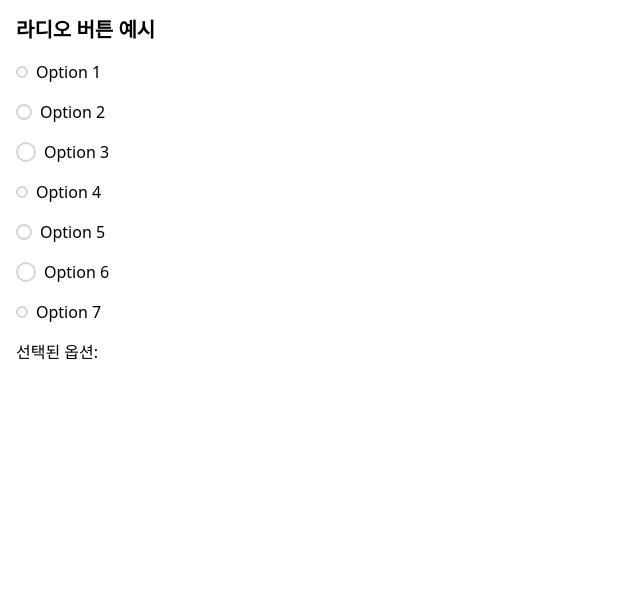
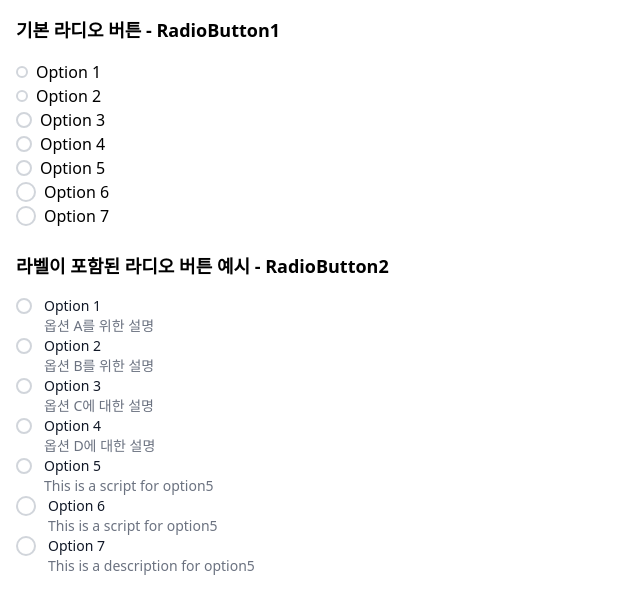
Before and after one commit to Poten14/Componique, a Next.js app: page /js in a window 1280 px wide. Shown: the top 614 px of the page, without its empty margins (0-640 px from the left). Built offline with nearby package versions, Linux system fonts and the light colour scheme.

Commit message:
test: RadioButton2 clear

```diff
--- a/src/app/(page)/js/page.tsx
+++ b/src/app/(page)/js/page.tsx
@@ -1,86 +1,165 @@
 "use client";
+import RadioButton1 from "@/components/RadioButton/RadioButton1";
+import RadioButton2 from "@/components/RadioButton/RadioButton2";
+import React, { useState } from "react";
 
-import React, { useState } from "react";
-import RadioButton1 from "@/components/RadioButton/RadioButton1";
+const Page = () => {
+  const [basicSelectedValue, setBasicSelectedValue] = useState("");
+  const [labelSelectedValue, setLabelSelectedValue] = useState("");
 
-const RadioButtonPage = () => {
-  const [selectedValue, setSelectedValue] = useState<string>("");
+  const handleBasicChange = (event: React.ChangeEvent<HTMLInputElement>) => {
+    setBasicSelectedValue(event.target.value);
+  };
 
-  const handleChange = (event: React.ChangeEvent<HTMLInputElement>) => {
-    setSelectedValue(event.target.value);
+  const handleLabelChange = (event: React.ChangeEvent<HTMLInputElement>) => {
+    setLabelSelectedValue(event.target.value);
   };
 
   return (
-    <div className="p-4">
-      <h1 className="mb-4 text-xl font-bold">라디오 버튼 예시</h1>
-      <div className="space-y-4">
+    <div className="ml-4 mt-4">
+      <h1 className="mb-4 text-lg font-semibold">
+        기본 라디오 버튼 - RadioButton1
+      </h1>
       <RadioButton1
-          name="options"
+        name="basicOptions"
         value="option1"
-          checked={selectedValue === "option1"}
-          onChange={handleChange}
+        checked={basicSelectedValue === "option1"}
+        onChange={handleBasicChange}
         label="Option 1"
         size="small"
         color="sky"
       />
       <RadioButton1
-          name="options"
+        name="basicOptions"
         value="option2"
-          checked={selectedValue === "option2"}
-          onChange={handleChange}
+        checked={basicSelectedValue === "option2"}
+        onChange={handleBasicChange}
         label="Option 2"
-          size="medium"
+        size="small"
         color="grey"
       />
       <RadioButton1
-          name="options"
+        name="basicOptions"
         value="option3"
-          checked={selectedValue === "option3"}
-          onChange={handleChange}
+        checked={basicSelectedValue === "option3"}
+        onChange={handleBasicChange}
         label="Option 3"
-          size="large"
+        size="medium"
         color="blue"
       />
       <RadioButton1
-          name="options"
+        name="basicOptions"
         value="option4"
-          checked={selectedValue === "option4"}
-          onChange={handleChange}
+        checked={basicSelectedValue === "option4"}
+        onChange={handleBasicChange}
         label="Option 4"
-          size="small"
+        size="medium"
         color="purple"
       />
       <RadioButton1
-          name="options"
+        name="basicOptions"
         value="option5"
-          checked={selectedValue === "option5"}
-          onChange={handleChange}
+        checked={basicSelectedValue === "option5"}
+        onChange={handleBasicChange}
         label="Option 5"
         size="medium"
         color="green"
       />
       <RadioButton1
-          name="options"
+        name="basicOptions"
         value="option6"
-          checked={selectedValue === "option6"}
-          onChange={handleChange}
+        checked={basicSelectedValue === "option6"}
+        onChange={handleBasicChange}
         label="Option 6"
         size="large"
         color="yellow"
       />
       <RadioButton1
-          name="options"
+        name="basicOptions"
         value="option7"
-          checked={selectedValue === "option7"}
-          onChange={handleChange}
+        checked={basicSelectedValue === "option7"}
+        onChange={handleBasicChange}
         label="Option 7"
-          size="small"
+        size="large"
+        color="red"
+      />
+      <br />
+      <h2 className="mb-4 text-lg font-semibold">
+        라벨이 포함된 라디오 버튼 예시 - RadioButton2
+      </h2>
+      <RadioButton2
+        name="labelOptions" // 구분된 name 속성
+        value="Option1"
+        checked={labelSelectedValue === "Option1"}
+        onChange={handleLabelChange}
+        label="Option 1"
+        description="옵션 A를 위한 설명"
+        size="medium"
+        color="sky"
+      />
+
+      <RadioButton2
+        name="labelOptions"
+        value="Option2"
+        checked={labelSelectedValue === "Option2"}
+        onChange={handleLabelChange}
+        label="Option 2"
+        description="옵션 B를 위한 설명"
+        size="medium"
+        color="grey"
+      />
+
+      <RadioButton2
+        name="labelOptions"
+        value="option3"
+        checked={labelSelectedValue === "option3"}
+        onChange={handleLabelChange}
+        label="Option 3"
+        description="옵션 C에 대한 설명"
+        size="medium"
+        color="blue"
+      />
+      <RadioButton2
+        name="labelOptions"
+        value="option4"
+        checked={labelSelectedValue === "option4"}
+        onChange={handleLabelChange}
+        label="Option 4"
+        description="옵션 D에 대한 설명"
+        size="medium"
+        color="purple"
+      />
+      <RadioButton2
+        name="labelOptions"
+        value="option5"
+        checked={labelSelectedValue === "option5"}
+        onChange={handleLabelChange}
+        label="Option 5"
+        description="This is a script for option5"
+        size="medium"
+        color="green"
+      />
+      <RadioButton2
+        name="labelOptions"
+        value="option6"
+        checked={labelSelectedValue === "option6"}
+        onChange={handleLabelChange}
+        label="Option 6"
+        description="This is a script for option5"
+        size="large"
+        color="yellow"
+      />
+      <RadioButton2
+        name="labelOptions"
+        value="option7"
+        checked={labelSelectedValue === "option7"}
+        onChange={handleLabelChange}
+        label="Option 7"
+        description="This is a description for option5"
+        size="large"
         color="red"
       />
     </div>
-      <p className="mt-4">선택된 옵션: {selectedValue}</p>
-    </div>
   );
 };
-
-export default RadioButtonPage;
+export default Page;
--- a/src/components/RadioButton/RadioButton1.tsx
+++ b/src/components/RadioButton/RadioButton1.tsx
@@ -1,20 +1,18 @@
-"use client"; // 클라이언트 컴포넌트로 설정
+"use client";
 
-import React, { useState } from "react";
+import React from "react";
 
-// 라디오 버튼 프롭스 인터페이스 정의
 interface RadioButtonProps {
   name: string;
   value: string;
   checked: boolean;
-  onChange: (event: any) => void;
+  onChange: (event: React.ChangeEvent<HTMLInputElement>) => void;
   disabled?: boolean;
   size?: "small" | "medium" | "large";
   color?: string;
   label?: string;
 }
 
-// RadioButton 컴포넌트
 const RadioButton1 = ({
   name,
   value,
@@ -25,7 +23,6 @@ const RadioButton1 = ({
   color = "bg-[#9AC5E5]",
   label,
 }: RadioButtonProps) => {
-  // 크기 스타일 (변경 없음)
   let sizeStyle = "w-4 h-4";
   if (size === "small") {
     sizeStyle = "w-3 h-3";
@@ -33,7 +30,6 @@ const RadioButton1 = ({
     sizeStyle = "w-5 h-5";
   }
 
-  // 색상 스타일 적용
   const colorClasses: { [key: string]: string } = {
     sky: "bg-[#9AC5E5] border-[#9AC5E5]",
     grey: "bg-[#DCDCDD] border-[#DCDCDD]",
@@ -67,86 +63,4 @@ const RadioButton1 = ({
   );
 };
 
-// RadioGroup 컴포넌트
-const RadioGroup = () => {
-  const [selectedValue, setSelectedValue] = useState<string>("");
-
-  // 선택 상태 변경 핸들러
-  const handleChange = (event: React.ChangeEvent<HTMLInputElement>) => {
-    setSelectedValue(event.target.value);
-  };
-
-  return (
-    <div className="p-4">
-      <h1 className="mb-4 text-lg font-semibold">
-        기본 라디오 버튼 - radioButton1
-      </h1>
-      <RadioButton1
-        name="options"
-        value="option1"
-        checked={selectedValue === "option1"}
-        onChange={handleChange}
-        label="Option 1"
-        size="small"
-        color="sky"
-      />
-      <RadioButton1
-        name="options"
-        value="option2"
-        checked={selectedValue === "option2"}
-        onChange={handleChange}
-        label="Option 2"
-        size="medium"
-        color="grey"
-      />
-      <RadioButton1
-        name="options"
-        value="option3"
-        checked={selectedValue === "option3"}
-        onChange={handleChange}
-        label="Option 3"
-        size="large"
-        color="blue"
-      />
-      <RadioButton1
-        name="options"
-        value="option4"
-        checked={selectedValue === "option4"}
-        onChange={handleChange}
-        label="Option 4"
-        size="small"
-        color="purple"
-      />
-      <RadioButton1
-        name="options"
-        value="option5"
-        checked={selectedValue === "option5"}
-        onChange={handleChange}
-        label="Option 5"
-        size="medium"
-        color="green"
-      />
-      <RadioButton1
-        name="options"
-        value="option6"
-        checked={selectedValue === "option6"}
-        onChange={handleChange}
-        label="Option 6"
-        size="large"
-        color="yellow"
-      />
-      <RadioButton1
-        name="options"
-        value="option7"
-        checked={selectedValue === "option7"}
-        onChange={handleChange}
-        label="Option 7"
-        size="small"
-        color="red"
-      />
-      <p className="mt-4">Selected Option: {selectedValue}</p>
-    </div>
-  );
-};
-
 export default RadioButton1;
--- /dev/null
+++ b/src/components/RadioButton/RadioButton2.tsx
@@ -0,0 +1,73 @@
+"use client";
+
+import React from "react";
+
+interface RadioButtonProps {
+  name: string;
+  value: string;
+  checked: boolean;
+  onChange: (event: React.ChangeEvent<HTMLInputElement>) => void;
+  label: string;
+  description: string;
+  disabled?: boolean;
+  size?: "small" | "medium" | "large";
+  color?: string;
+}
+
+const RadioButton2: React.FC<RadioButtonProps> = ({
+  name,
+  value,
+  checked,
+  onChange,
+  label,
+  description,
+  disabled = false,
+  size = "medium",
+  color = "blue",
+}) => {
+  let sizeStyle = "w-4 h-4";
+  if (size === "small") {
+    sizeStyle = "w-3 h-3";
+  } else if (size === "large") {
+    sizeStyle = "w-5 h-5";
+  }
+
+  const colorClasses: { [key: string]: string } = {
+    sky: "bg-[#9AC5E5] border-[#9AC5E5]",
+    grey: "bg-[#DCDCDD] border-[#DCDCDD]",
+    blue: "bg-[#558FFF] border-[#558FFF]",
+    purple: "bg-[#C294F0] border-[#C294F0]",
+    green: "bg-[#7EEFAF] border-[#7EEFAF]",
+    yellow: "bg-[#EDCE7B] border-[#EDCE7B]",
+    red: "bg-[#FF7676] border-[#FF7676]",
+  };
+
+  const selectedColorStyle =
+    colorClasses[color] || `bg-blue-500 border-blue-500`;
+
+  return (
+    <label
+      className={`flex items-start space-x-3 ${disabled ? "cursor-not-allowed opacity-50" : "cursor-pointer"}`}
+    >
+      <div className="flex h-5 items-center">
+        <input
+          type="radio"
+          name={name}
+          value={value}
+          checked={checked}
+          onChange={onChange}
+          disabled={disabled}
+          className={`appearance-none rounded-full border-2 ${sizeStyle} ${
+            checked ? selectedColorStyle : "border-gray-300 bg-white"
+          } focus:outline-none focus:ring-2 focus:ring-offset-2 focus:ring-${color}-500`}
+        />
+      </div>
+      <div className="flex flex-col">
+        <span className="text-sm font-medium text-gray-900">{label}</span>
+        <span className="text-sm text-gray-500">{description}</span>
+      </div>
+    </label>
+  );
+};
+
+export default RadioButton2;
```
Lines whose indentation alone changed are shown as unchanged.
